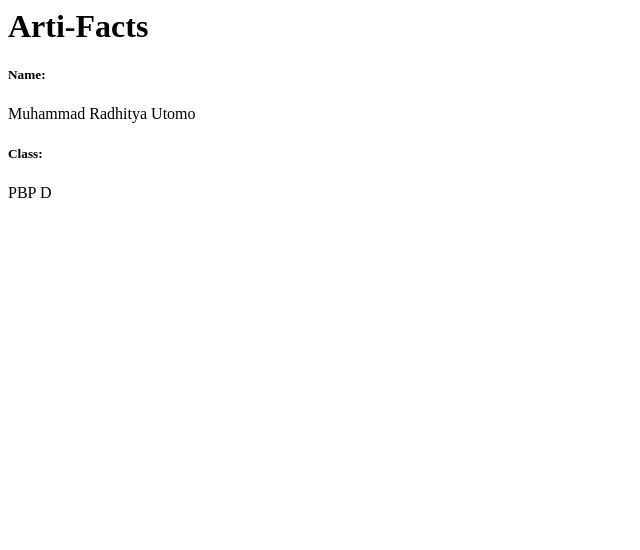
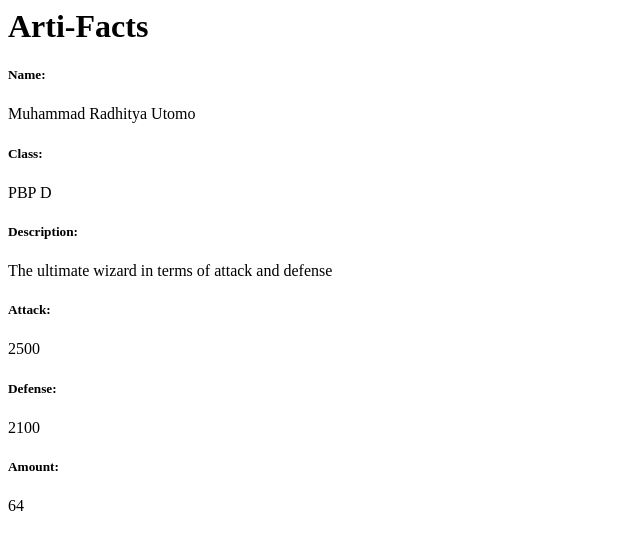
Before and after one commit to MRadhityaUtomo/inventory-project, a Django app: page /main/ in a window 1280 px wide. Shown: the top 550 px of the page, without its empty margins (0-640 px from the left). Run offline with Django 4.2, Linux system fonts and the light colour scheme.

Commit message:
added more attributes to model item

```diff
--- a/main/models.py
+++ b/main/models.py
@@ -5,3 +5,5 @@ class Item(models.Model):
     name = models.CharField(max_length=255)
     amount = models.IntegerField()
     description = models.TextField()
+    attack = models.IntegerField(default='0000000', editable=False)
+    defense = models.IntegerField(default='0000000', editable=False)
--- a/main/templates/main.html
+++ b/main/templates/main.html
@@ -4,3 +4,11 @@
 <p>{{ name }}</p> <!-- Ubahlah sesuai dengan nama kamu -->
 <h5>Class: </h5>
 <p>{{ class }}</p> <!-- Ubahlah sesuai dengan kelas kamu -->
+<h5>Description: </h5>
+<p>{{ description }}</p> <!-- Ubahlah sesuai dengan kelas kamu -->
+<h5>Attack: </h5>
+<p>{{ attack }}</p> <!-- Ubahlah sesuai dengan kelas kamu -->
+<h5>Defense: </h5>
+<p>{{ defense }}</p> <!-- Ubahlah sesuai dengan kelas kamu -->
+<h5>Amount: </h5>
+<p>{{ amount }}</p> <!-- Ubahlah sesuai dengan kelas kamu -->
--- a/main/views.py
+++ b/main/views.py
@@ -4,7 +4,12 @@ from django.shortcuts import render
 def show_main(request):
     context = {
         'name': 'Muhammad Radhitya Utomo',
-        'class': 'PBP D'
+        'class': 'PBP D',
+        'description': 'The ultimate wizard in terms of attack and defense',
+        'attack': 2500,
+        'defense': 2100,
+        'amount': 64,
+
     }
 
     return render(request, "main.html", context)
```
Also changed, not shown: main/migrations/0003_item_attack_item_defense.py (added), main/migrations/0004_alter_item_attack_alter_item_defense.py (added).
